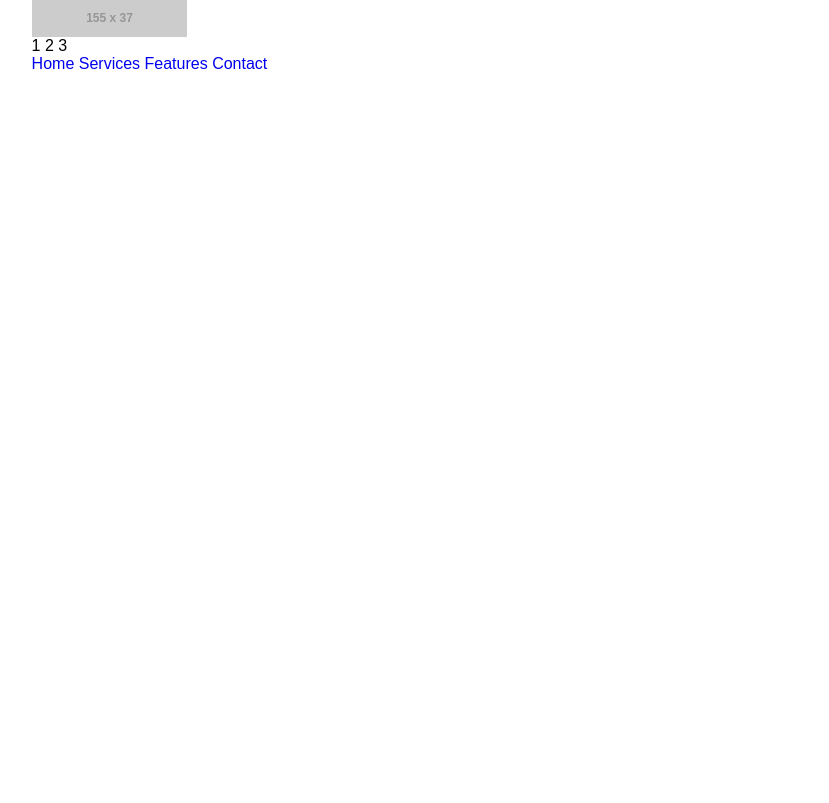
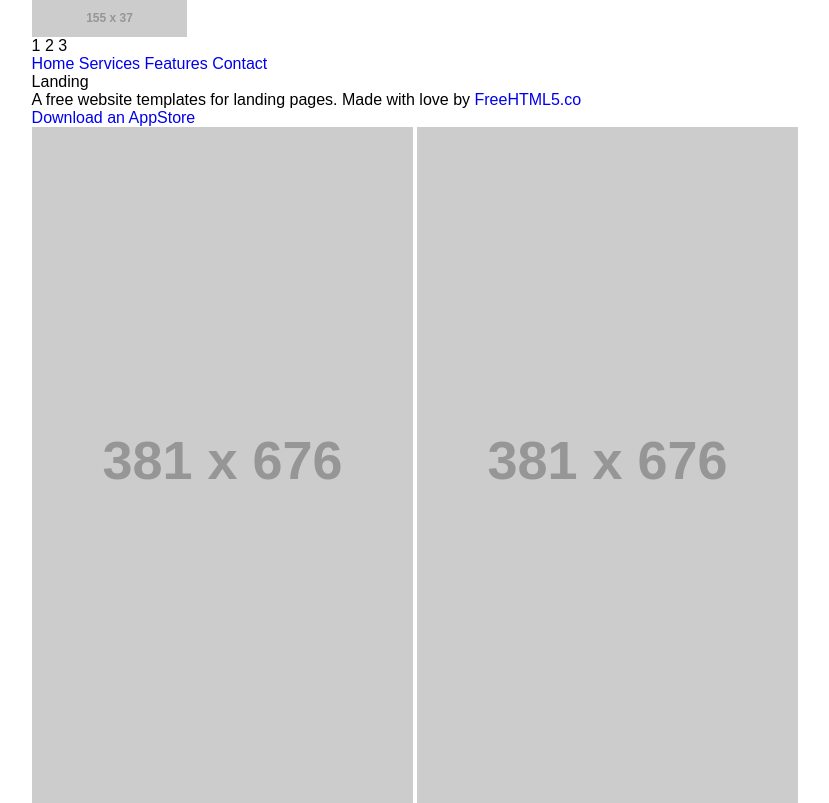
Before and after one commit to dpriyankaprdxn/blue, a plain HTML site: page index.html in a window 1280 px wide. Shown: the whole page, without its empty margins (58-887 px from the left). Drawn offline with Linux system fonts and the light colour scheme; placeholder pictures from the web are drawn by us.

Commit message:
banner  html structure completed

```diff
--- a/index.html
+++ b/index.html
@@ -20,6 +20,7 @@
   <div class="container">
     <!--header section start-->
     <header>
+      <!-- header wrapper start -->
       <div class="wrapper" >
         <h1>
           <a href="index.html" title="Home" >
@@ -50,10 +51,34 @@
           </nav>
         </div>
       </div>
+      <!-- header wrapper end   -->
     </header>
     <!--header section start-->
     <!--main section start-->
     <main>
+      <!-- banner section start -->
+      <section class="banner" >
+        <!-- banner wrapper start -->
+        <div class="wrapper" >
+          <div class="banner-text">
+            <h2>Landing</h2>
+            <p>
+              A free website templates for landing pages. Made with love by <a href="#FIXME" title="FreeHTML5.co" target="_blank" rel="nofollow" >FreeHTML5.co</a>
+            </p>
+            <a href="#FIXME" title="Download an AppStore" rel="nofollow" target="_blank" >Download an AppStore</a>
+          </div>
+          <ul>
+            <li>
+              <img src="https://via.placeholder.com/381x676.png/88ecff" alt="shop" >
+            </li>
+            <li>
+              <img src="https://via.placeholder.com/381x676.png/4186ed" alt="My group" class="banner-img"  >
+            </li>
+          </ul>
+        </div>
+        <!-- banner wrapper end -->
+      </section>
+      <!-- banner section end -->
     </main>
     <!--main section end-->
     <!--footer section start-->
```
